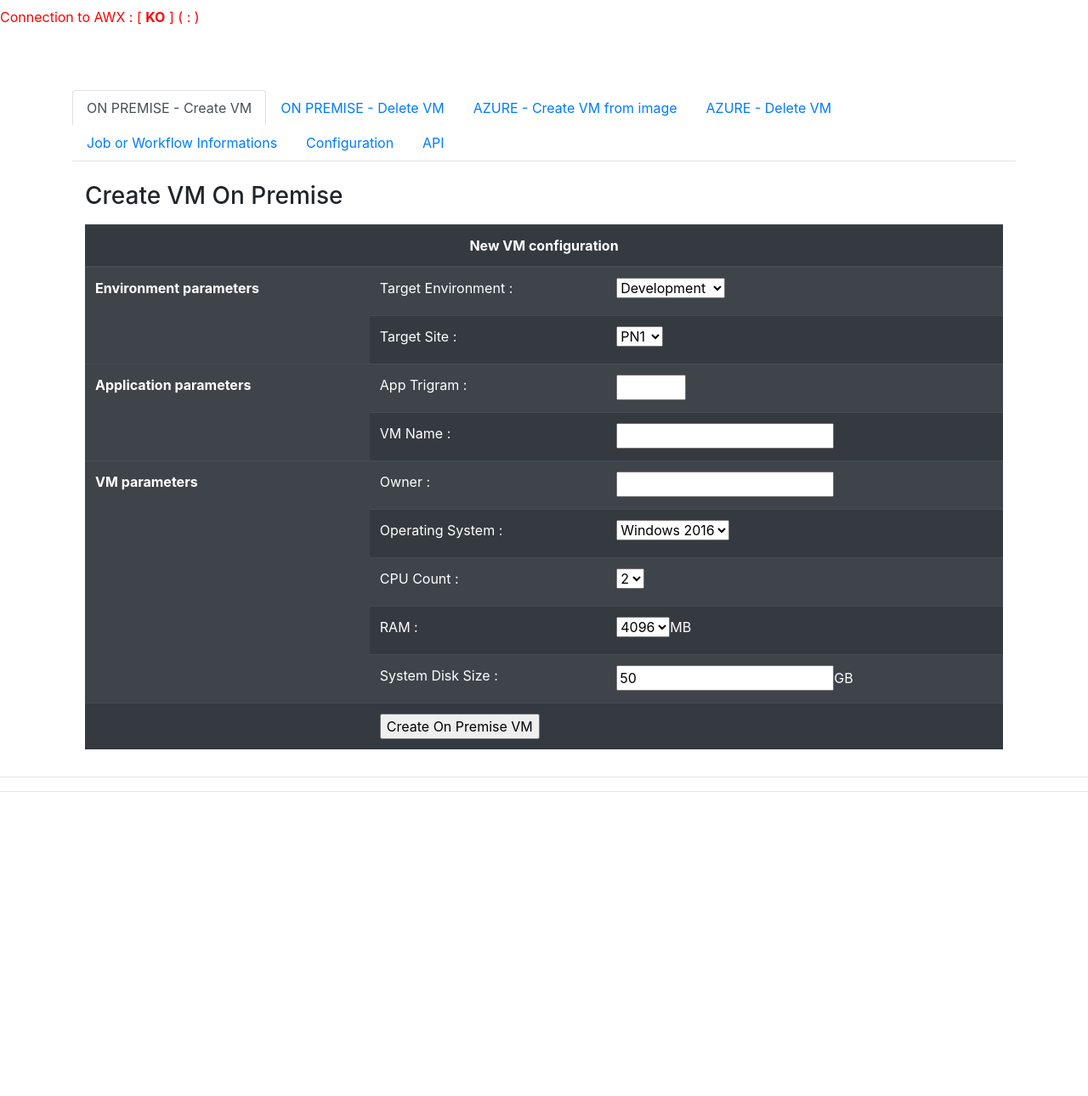
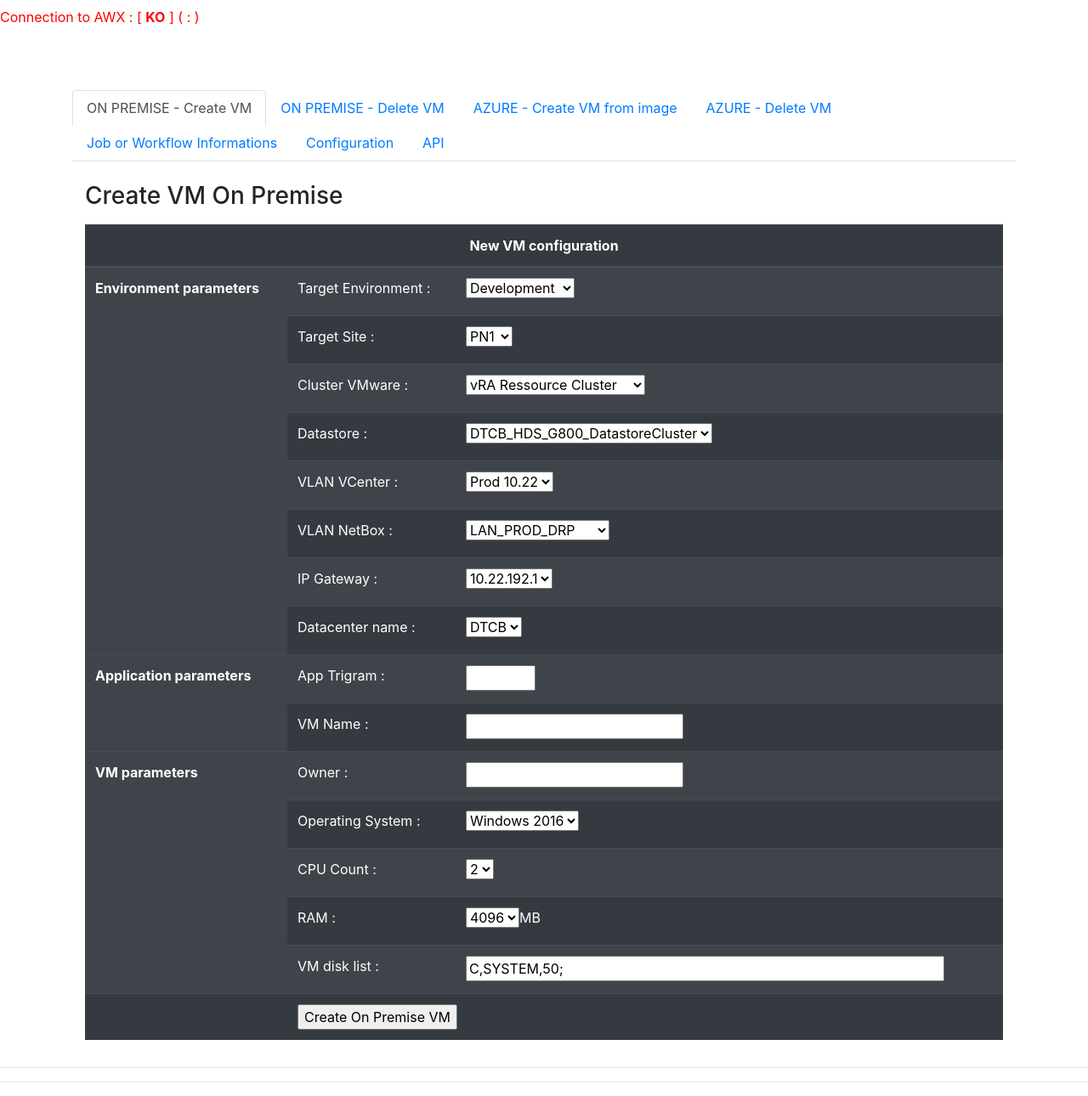
Before and after one commit to Arcanexus/docker_awx_front, a Flask app: template templates/index.html in a window 1280 px wide. Shown: the whole page at 85% size. Before the commit the page ends 932 px from the top, so only its background shows below. Run offline with Flask 2, Linux system fonts and the light colour scheme; the template is opened without the code that fills it: values that come from a table or form of the project are taken from there, others are empty; some libraries are stand-ins or nearby versions.

Commit message:
Merge to Engie separate branch (#6)
* Add files via upload

* gitignore

* gitignore

```diff
--- a/app.py
+++ b/app.py
@@ -89,9 +89,14 @@
   vm_os = SelectField('Operating System', choices=[('Windows2016', 'Windows 2016')], default='Windows2016', validators=[validators.DataRequired()])
   vm_cpu_count = SelectField('CPU Count', choices=[('1','1'), ('2','2'), ('3','3') , ('4', '4')], default='2', validators=[validators.DataRequired()])
   vm_ram_size = SelectField('RAM', choices=[('1024','1024'), ('2048','2048'), ('3072','3072'), ('4096','4096'), ('8192','8192')], default='4096', validators=[validators.DataRequired()])
-  vm_disk_size = IntegerField('System Disk Size', default='50', validators=[validators.DataRequired(), validators.Regexp('^\d+$', message="Invalid format")])
+  vm_disks = StringField('VM disk list', default='C,SYSTEM,50;', validators=[validators.DataRequired(), validators.Regexp('^([C-Zc-z],\w+,\d+;)+$', message="Invalid format")])
   vm_name = StringField('VM Name', validators=[validators.Length(min=0, max=15, message="VM name has 15 characters max.")])
-  vm_count = IntegerField('Count', default=1, validators=[validators.DataRequired(), validators.Regexp('^\d+$', message="Invalid format")])
+  vm_cluster_vmware = SelectField('Cluster VMware', choices=[('vRA Ressource Cluster','vRA Ressource Cluster'), ('DTCA Dev Hom Cluster','DTCA Dev Hom Cluster'), ('DTCA Production Cluster','DTCA Production Cluster')], default='vRA Ressource Cluster', validators=[validators.DataRequired()])
+  vm_datastore = SelectField('Datastore', choices=[('DTCB_HDS_G800_DatastoreCluster','DTCB_HDS_G800_DatastoreCluster'), ('DTCA_HDS_SD1_GOLD-','DTCA_HDS_SD1_GOLD-'), ('DTCA_HDS_SD1_GOLD+','DTCA_HDS_SD1_GOLD+')], default='DTCB_HDS_G800_DatastoreCluster', validators=[validators.DataRequired()])
+  vm_vlanvcenter = SelectField('VLAN VCenter', choices=[('Prod 10.22','Prod 10.22'), ('Dev 10.22','Dev 10.22')], default='Prod 10.22', validators=[validators.DataRequired()])
+  vm_vlannetbox = SelectField('VLAN NetBox', choices=[('LAN_PROD_DRP','LAN_PROD_DRP'), ('LAN-PROD','LAN-PROD'), ('LAN-DEV-HOM-PN','LAN-DEV-HOM-PN')], default='LAN_PROD_DRP', validators=[validators.DataRequired()])
+  vm_gateway = SelectField('IP Gateway', choices=[('10.22.192.1','10.22.192.1'), ('10.22.160.1','10.22.160.1'), ('10.22.196.1','10.22.196.1')], default='10.22.192.1', validators=[validators.DataRequired()])
+  vm_datacenter = SelectField('Datacenter name', choices=[('DTCA','DTCA'), ('DTCB','DTCB')], default='DTCB', validators=[validators.DataRequired()])
   create_button = SubmitField('Create On Premise VM')
 
 class CreateAzureVMForm(FlaskForm):
@@ -99,7 +104,8 @@
   vm_os = SelectField('Operating System', choices=[('Windows2016', 'Windows 2016')], default='Windows2016', validators=[validators.DataRequired()])
   vm_name = StringField('VM Name', validators=[validators.Length(min=0, max=15, message="VM name has 15 characters max.")])
   vm_resourcegroup = StringField('Resource group', validators=[validators.DataRequired()])
-  vm_image = StringField('Source image name', validators=[validators.DataRequired()])
+  vm_default_image = SelectField('Base image name', choices=[('Windows2016', 'Windows 2016'), ('Windows2019', 'Windows 2019'), ('Custom', 'Custom image')])
+  vm_image = StringField('Source image name')
   vm_size = SelectField('VM Size',choices=[('Standard_A2_v2', 'Standard_A2_v2'),  ('Standard_A8_v2', 'Standard_A8_v2'),  ('Standard_A8m_v2', 'Standard_A8m_v2'),  ('Standard_B8ms', 'Standard_B8ms'),  ('Standard_D2_v3', 'Standard_D2_v3'),  ('Standard_D4_v3', 'Standard_D4_v3'),  ('Standard_DS12_v2', 'Standard_DS12_v2'),  ('Standard_DS4_v2', 'Standard_DS4_v2'),  ('Standard_DS5_v2', 'Standard_DS5_v2'),  ('Standard_E16s_v3', 'Standard_E16s_v3'),  ('Standard_E64is_v3', 'Standard_E64is_v3'),  ('Standard_F16s_v2', 'Standard_F16s_v2'),  ('Standard_F8s', 'Standard_F8s'),  ('Standard_B2ms', 'Standard_B2ms'),  ('Standard_B1ms', 'Standard_B1ms'),  ('Standard_B2s', 'Standard_B2s'),  ('Standard_DS13_v2', 'Standard_DS13_v2'),  ('Standard_DS14_v2', 'Standard_DS14_v2'),  ('Standard_D3_v2', 'Standard_D3_v2'),  ('Standard_DS1_v2', 'Standard_DS1_v2'),  ('Standard_DS2_v2', 'Standard_DS2_v2')], validators=[validators.DataRequired()])
   vm_dc = SelectField('DC', choices=[('CTO', 'CTO'), ('Meteor', 'Meteor'), ('Gemstone', 'Gemstone'), ('Power', 'Power'), ('Bulk', 'Bulk'), ('Gas', 'Gas'), ('Transversal', 'Transversal'), ('GSSNGE', 'GSSNGE'), ('Infra', 'Infra')], validators=[validators.DataRequired()])
   createaz_button = SubmitField('Create Azure VM')
@@ -153,15 +159,24 @@
     extra_vars['operating_system'] = createvmform.vm_os.data
     extra_vars['cpu_count'] = int(createvmform.vm_cpu_count.data)
     extra_vars['ram_size'] = int(createvmform.vm_ram_size.data)
-    extra_vars['disk_size'] = str(createvmform.vm_disk_size.data)
+    extra_vars['disks'] = str(createvmform.vm_disks.data)
     extra_vars['vmname'] = createvmform.vm_name.data
+    extra_vars['cluster_vmware'] = createvmform.vm_cluster_vmware.data
+    extra_vars['datastore'] = createvmform.vm_datastore.data
+    extra_vars['vlanvcenter'] = createvmform.vm_vlanvcenter.data
+    extra_vars['vlannetbox'] = createvmform.vm_vlannetbox.data
+    extra_vars['gateway'] = createvmform.vm_gateway.data
+    extra_vars['datacenter'] = createvmform.vm_datacenter.data
     payload['extra_vars'] = extra_vars
 
     logger.info('Creating a VM on Premise with the following parameters : ' + dumps(payload['extra_vars']))
     result = common.launchAWXItem(awx_url=awx_url, awx_token=conf['awx_token'], item_type='workflow_job_templates', item_name='Create Windows VM On Premise', payload=payload)
     # flash('{}'.format(dumps(result, indent=4, sort_keys=True)))
     # return redirect('/#flash')
-    return redirect('/api/v1/infos/' + str(result['id']))
+    if 'error' in result:
+      return result['error']
+    else:
+      return redirect('/api/v1/infos/' + str(result['id']))
 
   elif deletevmform.delete_button.data:
     if missing_config:
@@ -198,6 +213,7 @@
     extra_vars = {}
     payload = {}
     extra_vars['resource_group'] = createazvmform.vm_resourcegroup.data
+    extra_vars['default_image'] = createazvmform.vm_default_image.data
     extra_vars['image'] = createazvmform.vm_image.data
     extra_vars['size'] = createazvmform.vm_size.data
     extra_vars['owner'] = createazvmform.vm_owner_gaia.data
@@ -312,13 +328,20 @@
   'operating_system': fields.String(required=True, description='The VM Operatig System', example='Windows2016', enum=['Windows2016']),
   'cpu_count': fields.Integer(required=True, description='The number of CPU of the VM', min=1, max=8),
   'ram_size': fields.Integer(required=True, description='The RAM size of the VM', min=1024, max=32768),
-  'disk_size': fields.String(required=True, description='The VM disk size')
+  'disks': fields.String(required=True, description='The VM disk list'),
+  'cluster_vmware': fields.String(required=True, description='The VMware Cluster'),
+  'datastore': fields.String(required=True, description='The VMware datastore'),
+  'vlanvcenter': fields.String(required=True, description='The VLAN in VMware'),
+  'vlannetbox': fields.String(required=True, description='The VLAN in NetBox'),
+  'gateway': fields.String(required=True, description='The IP Gateway'),
+  'datacenter': fields.String(required=True, description='The datacenter in VMware')
 })
 
-create_azurevm_model = ns_azure.model('Create an azure VM from an image', {
+create_azurevm_model = ns_azure.model('Create an azure VM', {
   'vm_dc': fields.String(required=True, description='The name of the DC', enum=['CTO', 'Meteor', 'Gemstone', 'Power', 'Bulk', 'Gas', 'Transversal', 'GSSNGE', 'Infra']),
   'vm_owner_gaia': fields.String(required=True, description="The owner's Gaia", pattern='^[a-zA-Z]{2}\d{4}(-(a|o)|)$'),
   'vm_resourcegroup': fields.String(required=True, description='The name of the Azure Resource Group'),
+  'vm_default_image': fields.String(required=True, description='Base image to use, or custom for a self defined image', enum=['Windows2016', 'Windows2019', 'Custom']),
   'vm_image': fields.String(required=True, description='The name of image to use from the Resource Group'),
   'vm_os': fields.String(required=True, description='The VM Operatig System', example='Windows2016', enum=['Windows2016']),
   'vm_size': fields.String(required=True, description='The size of the Azure VM', enum=['Standard_A2_v2', 'Standard_A8_v2', 'Standard_A8m_v2', 'Standard_B8ms', 'Standard_D2_v3', 'Standard_D4_v3', 'Standard_DS12_v2', 'Standard_DS4_v2', 'Standard_DS5_v2', 'Standard_E16s_v3', 'Standard_E64is_v3', 'Standard_F16s_v2', 'Standard_F8s', 'Standard_B2ms', 'Standard_B1ms', 'Standard_B2s', 'Standard_DS13_v2', 'Standard_DS14_v2', 'Standard_D3_v2', 'Standard_DS1_v2', 'Standard_DS2_v2']),
@@ -405,8 +428,14 @@
     extra_vars['operating_system'] = api.payload['operating_system']
     extra_vars['cpu_count'] = int(api.payload['cpu_count'])
     extra_vars['ram_size'] = int(api.payload['ram_size'])
-    extra_vars['disk_size'] = str(api.payload['disk_size'])
+    extra_vars['disks'] = str(api.payload['disks'])
     extra_vars['vmname'] = api.payload['vmname']
+    extra_vars['cluster_vmware'] = api.payload['cluster_vmware']
+    extra_vars['datastore'] = api.payload['datastore']
+    extra_vars['vlanvcenter'] = api.payload['vlanvcenter']
+    extra_vars['vlannetbox'] = api.payload['vlannetbox']
+    extra_vars['gateway'] = api.payload['gateway']
+    extra_vars['datacenter'] = api.payload['datacenter']
     payload['extra_vars'] = extra_vars
 
     logger.info('Creating a VM on Premise with the following parameters : ' + dumps(payload['extra_vars']))
@@ -454,6 +483,7 @@
     extra_vars = {}
     payload = {}
     extra_vars['resource_group'] = api.payload['vm_resourcegroup']
+    extra_vars['default_image'] = api.payload['vm_default_image']
     extra_vars['image'] = api.payload['vm_image']
     extra_vars['size'] = api.payload['vm_size']
     extra_vars['owner'] = api.payload['vm_owner_gaia']
--- a/requirements.txt
+++ b/requirements.txt
@@ -2,7 +2,7 @@
 flask_restful
 flask-wtf
 flask-login
-Flask-LDAP
+#Flask-LDAP
 flask-ldap3-login
 flask-restplus
 requests
--- a/templates/index.html
+++ b/templates/index.html
@@ -72,13 +72,37 @@
                     </tr>
                   </thead>
                   <tr>
-                    <th rowspan="2">Environment parameters</th>
+                    <th rowspan="8">Environment parameters</th>
                     <td>{{ form.target_env.label }} : </td>
                     <td>{{ form.target_env() }}</td>
                   </tr>
                   <tr>
                     <td>{{ form.target_site.label }} : </td>
                     <td>{{ form.target_site() }}</td>
+                  </tr>
+                  <tr>
+                    <td>{{ form.vm_cluster_vmware.label }} : </td>
+                    <td>{{ form.vm_cluster_vmware() }}</td>
+                  </tr>
+                  <tr>
+                    <td>{{ form.vm_datastore.label }} : </td>
+                    <td>{{ form.vm_datastore() }}</td>
+                  </tr>
+                  <tr>
+                    <td>{{ form.vm_vlanvcenter.label }} : </td>
+                    <td>{{ form.vm_vlanvcenter() }}</td>
+                  </tr>
+                  <tr>
+                    <td>{{ form.vm_vlannetbox.label }} : </td>
+                    <td>{{ form.vm_vlannetbox() }}</td>
+                  </tr>
+                  <tr>
+                    <td>{{ form.vm_gateway.label }} : </td>
+                    <td>{{ form.vm_gateway() }}</td>
+                  </tr>
+                  <tr>
+                    <td>{{ form.vm_datacenter.label }} : </td>
+                    <td>{{ form.vm_datacenter() }}</td>
                   </tr>
                   <tr>
                     <th rowspan="2">Application parameters</th>
@@ -107,12 +131,12 @@
                     <td>{{ form.vm_ram_size() }}MB</td>
                   </tr>
                   <tr>
-                    <td>{{ form.vm_disk_size.label }} : </td>
-                    <td>{{ form.vm_disk_size(size=3) }}GB</td>
+                    <td>{{ form.vm_disks.label }} : </td>
+                    <td>{{ form.vm_disks(size=50) }}</td>
                   </tr>
 
                   <tr>
-                    <th></th><!-- <th>{{ form.vm_count.label }} : {{ form.vm_count(size=3) }}</th> -->
+                    <th></th>
                     <td colspan="2">{{ form.create_button() }}</td>
                   </tr>
                 </table>
@@ -187,7 +211,7 @@
                   <thead>
                     <tr>
                       <th colspan="4">
-                        <center>Create Azure VM from image</center>
+                        <center>Create Azure VM</center>
                       </th>
                     </tr>
                   </thead>
@@ -204,6 +228,10 @@
                     <th rowspan="5">VM parameters</th>
                     <td>{{ createazvmform.vm_resourcegroup.label }} : </td>
                     <td>{{ createazvmform.vm_resourcegroup(size=20) }}</td>
+                  </tr>
+                  <tr>
+                    <td>{{ createazvmform.vm_default_image.label }} : </td>
+                    <td>{{ createazvmform.vm_default_image() }}</td>
                   </tr>
                   <tr>
                     <td>{{ createazvmform.vm_image.label }} : </td>
```
Also changed, not shown: awx_api/common.py (+5 -3 lines), CHANGELOG.md, 1 other file.
